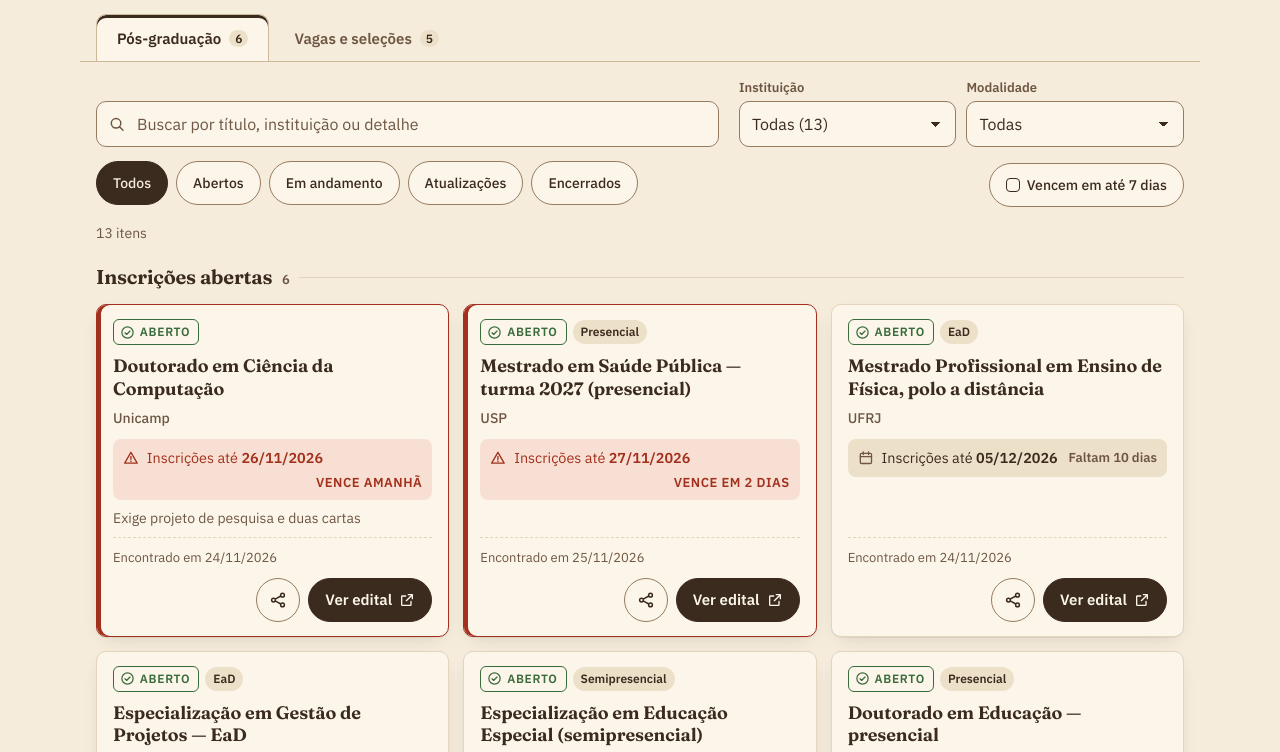
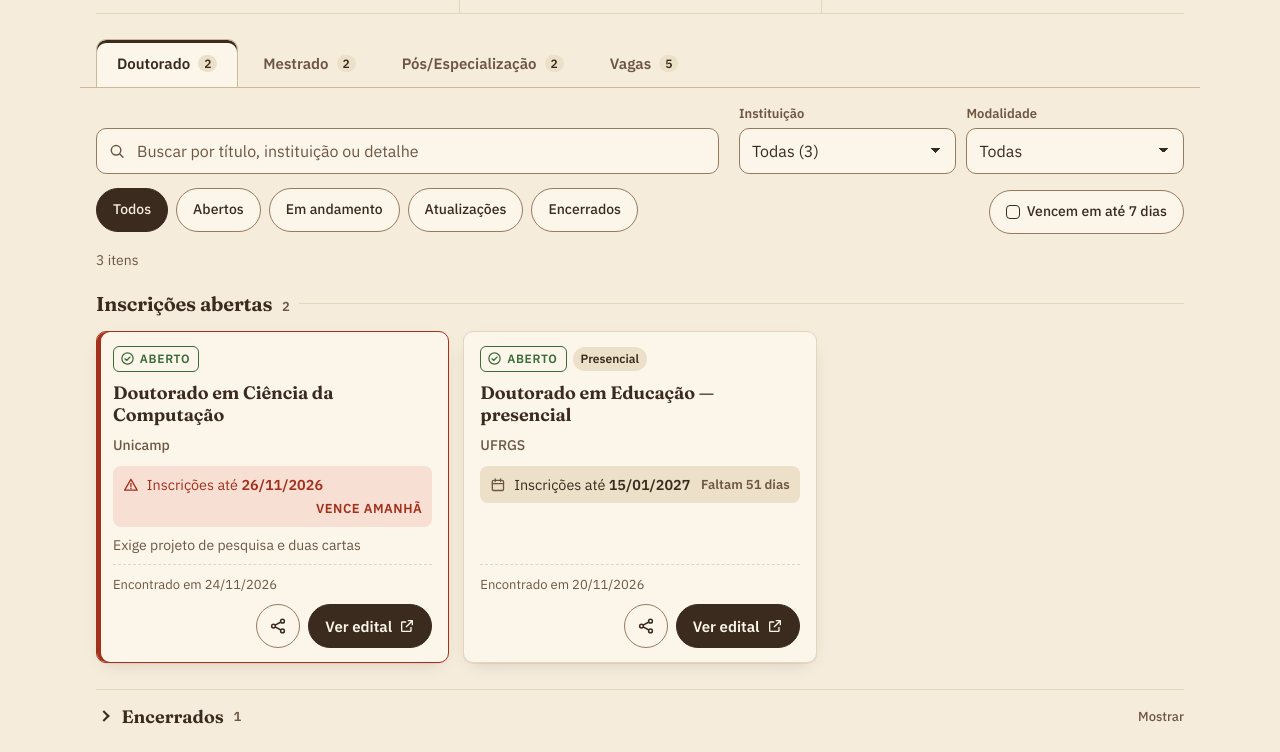
Before and after one commit to wesleymsqt/janelAI, a plain HTML site: page index.html in a window 1280 px wide. Shown: the part 451-1203 px from the top of the page. Drawn offline with Linux system fonts and the light colour scheme.

Commit message:
feat: split graduate tabs by level and move share button to header
- Tabs are now Doutorado, Mestrado, Pós/Especialização and Vagas; graduate
  items are classified by title (titles with both levels show in both tabs)
- Each tab keeps its own filters and open-count badge; tabs scroll
  horizontally on mobile with an edge fade
- Share, theme and refresh buttons sit on the top row next to the date;
  weekday is hidden on narrow screens to fit
- Theme option renamed from "Claro (creme)" to "Claro"

Co-Authored-By: Claude Opus 5.5 <noreply@anthropic.com>

```diff
--- a/assets/app.js
+++ b/assets/app.js
@@ -6,13 +6,23 @@ import { montarItens, ordenar, normalizar, inicioDoDia } from './dados.js';
 
 const DIAS_URGENTE = CONFIG.diasUrgente ?? 3;
 const DIAS_BREVE = CONFIG.diasEmBreve ?? 7;
-const ABAS = ['pos', 'vagas'];
-const NOME_ABA = { pos: 'Pós-graduação', vagas: 'Vagas e seleções' };
+// Duas planilhas (fontes) alimentam quatro abas.
+const FONTES = ['pos', 'vagas'];
+const NOME_FONTE = { pos: 'os editais de pós-graduação', vagas: 'as vagas e seleções' };
+const ABAS = {
+  doutorado: { fonte: 'pos', nome: 'Doutorado', filtro: (it) => it.niveis.includes('doutorado'), abertos: 'Inscrições abertas', vazio: 'Nenhum edital de doutorado na planilha por enquanto.' },
+  mestrado: { fonte: 'pos', nome: 'Mestrado', filtro: (it) => it.niveis.includes('mestrado'), abertos: 'Inscrições abertas', vazio: 'Nenhum edital de mestrado na planilha por enquanto.' },
+  especializacao: { fonte: 'pos', nome: 'Pós/Especialização', filtro: (it) => it.niveis.includes('especializacao'), abertos: 'Inscrições abertas', vazio: 'Nenhum edital de especialização na planilha por enquanto.' },
+  vagas: { fonte: 'vagas', nome: 'Vagas', filtro: () => true, abertos: 'Abertas', vazio: 'Nenhuma vaga ou seleção na planilha por enquanto.' },
+};
+const LISTA_ABAS = Object.keys(ABAS);
+const ehPos = (aba) => ABAS[aba].fonte === 'pos';
 
 const fmtData = new Intl.DateTimeFormat('pt-BR', { day: '2-digit', month: '2-digit', year: 'numeric' });
 const fmtCurta = new Intl.DateTimeFormat('pt-BR', { day: '2-digit', month: '2-digit' });
 const fmtHora = new Intl.DateTimeFormat('pt-BR', { hour: '2-digit', minute: '2-digit' });
-const fmtLonga = new Intl.DateTimeFormat('pt-BR', { weekday: 'long', day: 'numeric', month: 'long', year: 'numeric' });
+const fmtSemana = new Intl.DateTimeFormat('pt-BR', { weekday: 'long' });
+const fmtDia = new Intl.DateTimeFormat('pt-BR', { day: 'numeric', month: 'long', year: 'numeric' });
 const iso = (d) => `${d.getFullYear()}-${String(d.getMonth() + 1).padStart(2, '0')}-${String(d.getDate()).padStart(2, '0')}`;
 
 const $ = (s, r = document) => r.querySelector(s);
@@ -29,16 +39,18 @@ const armazem = {
 // ---------- estado ----------
 const filtroPadrao = () => ({ q: '', status: 'todos', inst: '', mod: '', novos: false, semana: false });
 
+const abaValida = (a) => (a && Object.hasOwn(ABAS, a) ? a : null);
 const estado = {
   hoje: inicioDoDia(),
-  aba: ABAS.includes(location.hash.slice(1)) ? location.hash.slice(1) : (armazem.ler('localStorage', 'janela:aba') || 'pos'),
-  fontes: Object.fromEntries(ABAS.map((a) => [a, { estado: 'carregando', itens: [], erro: null }])),
-  filtros: Object.fromEntries(ABAS.map((a) => [a, filtroPadrao()])),
-  encerradosAbertos: { pos: false, vagas: false },
+  aba: abaValida(location.hash.slice(1)) || abaValida(armazem.ler('localStorage', 'janela:aba')) || LISTA_ABAS[0],
+  fontes: Object.fromEntries(FONTES.map((f) => [f, { estado: 'carregando', itens: [], erro: null }])),
+  filtros: Object.fromEntries(LISTA_ABAS.map((a) => [a, filtroPadrao()])),
+  encerradosAbertos: {},
   ultimaVisita: null,
   atualizadoEm: null,
 };
-if (!ABAS.includes(estado.aba)) estado.aba = 'pos';
+const fonteDe = (aba) => estado.fontes[ABAS[aba].fonte];
+const itensDaAba = (aba) => fonteDe(aba).itens.filter(ABAS[aba].filtro);
 
 // Última visita: o valor de antes desta sessão vira a base do "novo",
 // assim recarregar a página não apaga as novidades.
@@ -74,8 +86,8 @@ const MENSAGENS = {
 };
 const mensagemDe = (e) => (e.tipo === 'http' ? MENSAGENS.http(e.detalhe) : MENSAGENS[e.tipo] || MENSAGENS.rede);
 
-async function baixar(aba) {
-  const cfg = CONFIG.fontes[aba];
+async function baixar(fonte) {
+  const cfg = CONFIG.fontes[fonte];
   const real = (cfg.url || '').trim();
   const url = real || cfg.exemplo;
   const ctrl = new AbortController();
@@ -88,22 +100,22 @@ async function baixar(aba) {
     const texto = await resp.text();
     if (/^\s*<(!doctype|html)/i.test(texto)) throw new ErroFonte('html');
     if (!texto.trim()) throw new ErroFonte('vazio');
-    if (real) armazem.gravar('localStorage', `janela:cache:${aba}`, JSON.stringify({ texto, em: new Date().toISOString() }));
+    if (real) armazem.gravar('localStorage', `janela:cache:${fonte}`, JSON.stringify({ texto, em: new Date().toISOString() }));
     return { itens: ordenar(montarItens(texto, estado.hoje)), exemplo: !real };
   } finally { clearTimeout(timer); }
 }
 
-async function carregar(aba) {
-  const f = estado.fontes[aba];
+async function carregar(fonte) {
+  const f = estado.fontes[fonte];
   f.estado = 'carregando'; f.erro = null; f.cache = null;
-  if (aba === estado.aba) renderPainel();
+  if (ABAS[estado.aba].fonte === fonte) renderPainel();
   try {
-    const r = await baixar(aba);
+    const r = await baixar(fonte);
     Object.assign(f, { estado: 'ok', itens: r.itens, exemplo: r.exemplo });
   } catch (e) {
     const erro = e instanceof ErroFonte ? e : new ErroFonte('rede');
     let salvo = null;
-    try { salvo = JSON.parse(armazem.ler('localStorage', `janela:cache:${aba}`) || 'null'); } catch { /* ignora */ }
+    try { salvo = JSON.parse(armazem.ler('localStorage', `janela:cache:${fonte}`) || 'null'); } catch { /* ignora */ }
     if (salvo?.texto) {
       Object.assign(f, { estado: 'ok', itens: ordenar(montarItens(salvo.texto, estado.hoje)), cache: new Date(salvo.em), erro });
     } else {
@@ -120,7 +132,7 @@ async function carregarTudo() {
   botao.disabled = true;
   $('#atualizado').textContent = 'Carregando planilhas…';
   $('#stats').setAttribute('aria-busy', 'true');
-  await Promise.allSettled(ABAS.map(carregar));
+  await Promise.allSettled(FONTES.map(carregar));
   botao.removeAttribute('aria-busy');
   botao.disabled = false;
   $('#stats').setAttribute('aria-busy', 'false');
@@ -129,8 +141,11 @@ async function carregarTudo() {
 
 // ---------- cabeçalho e resumo ----------
 function renderCabecalho() {
-  $('#hoje').textContent = fmtLonga.format(new Date());
-  const fs = ABAS.map((a) => estado.fontes[a]);
+  const agora = new Date();
+  const semana = fmtSemana.format(agora);
+  // No celular o dia da semana some para caber ao lado dos botões.
+  $('#hoje').innerHTML = `<span class="dia-semana">${semana[0].toUpperCase()}${semana.slice(1)}, </span>${fmtDia.format(agora)}`;
+  const fs = FONTES.map((f) => estado.fontes[f]);
   const at = $('#atualizado');
   if (fs.some((f) => f.estado === 'carregando')) at.textContent = 'Carregando planilhas…';
   else if (fs.every((f) => f.estado === 'erro')) at.textContent = 'Sem dados no momento';
@@ -141,10 +156,10 @@ function renderCabecalho() {
 }
 
 function renderResumo() {
-  const prontas = ABAS.filter((a) => estado.fontes[a].estado === 'ok');
-  if (!prontas.length && ABAS.some((a) => estado.fontes[a].estado === 'carregando')) return;
+  const prontas = FONTES.filter((f) => estado.fontes[f].estado === 'ok');
+  if (!prontas.length && FONTES.some((f) => estado.fontes[f].estado === 'carregando')) return;
 
-  const conta = (fn) => Object.fromEntries(ABAS.map((a) => [a, estado.fontes[a].itens.filter(fn).length]));
+  const conta = (fn) => Object.fromEntries(FONTES.map((f) => [f, estado.fontes[f].itens.filter(fn).length]));
   const soma = (o) => o.pos + o.vagas;
   const ok = (a) => estado.fontes[a].estado === 'ok';
   const detalhar = (o) => `${ok('pos') ? o.pos : '—'} pós · ${ok('vagas') ? o.vagas : '—'} vagas`;
@@ -172,16 +187,15 @@ function renderResumo() {
     $('#st-novos-sub').textContent = 'Primeira visita: a partir da próxima, marcamos o que é novo';
   }
 
-  for (const a of ABAS) {
-    const f = estado.fontes[a];
-    const el = $(`#cont-${a}`);
-    el.innerHTML = f.estado === 'ok' ? `${abertos[a]}<span class="sr-only"> ${abertos[a] === 1 ? 'aberto' : 'abertos'}</span>` : '';
+  for (const a of LISTA_ABAS) {
+    const n = itensDaAba(a).filter((it) => it.status === 'aberto').length;
+    $(`#cont-${a}`).innerHTML = fonteDe(a).estado === 'ok' ? `${n}<span class="sr-only"> ${n === 1 ? 'aberto' : 'abertos'}</span>` : '';
   }
 }
 
 // ---------- abas ----------
 function trocarAba(aba, focar = false) {
-  if (!ABAS.includes(aba)) return;
+  if (!abaValida(aba)) return;
   estado.aba = aba;
   armazem.gravar('localStorage', 'janela:aba', aba);
   history.replaceState(null, '', `#${aba}`);
@@ -190,6 +204,8 @@ function trocarAba(aba, focar = false) {
     b.setAttribute('aria-selected', String(sel));
     b.tabIndex = sel ? 0 : -1;
     if (sel && focar) b.focus();
+    // No celular as abas rolam na horizontal: mantém a ativa à vista.
+    if (sel) b.scrollIntoView({ block: 'nearest', inline: 'nearest' });
   }
   $('#painel').setAttribute('aria-labelledby', `aba-${aba}`);
   preencherFormulario();
@@ -207,9 +223,9 @@ function preencherFormulario() {
   el.mod.value = f.mod;
   el.novos.checked = f.novos;
   el.semana.checked = f.semana;
-  const ehPos = estado.aba === 'pos';
-  $('#campo-mod').hidden = !ehPos;
-  $('.filtros-grade').classList.toggle('uma-coluna', !ehPos);
+  const pos = ehPos(estado.aba);
+  $('#campo-mod').hidden = !pos;
+  $('.filtros-grade').classList.toggle('uma-coluna', !pos);
   $('#f-semana-rotulo').textContent = `Vencem em até ${DIAS_BREVE} dias`;
   // Na primeira visita ainda não há base para "novo": o filtro some em vez de ficar desativado.
   $('#f-novos').closest('.toggle').hidden = !estado.ultimaVisita;
@@ -221,7 +237,7 @@ function lerFormulario() {
   f.q = el.q.value;
   f.status = el.status.value || 'todos';
   f.inst = el.inst.value;
-  f.mod = estado.aba === 'pos' ? el.mod.value : '';
+  f.mod = ehPos(estado.aba) ? el.mod.value : '';
   f.novos = el.novos.checked;
   f.semana = el.semana.checked;
 }
@@ -293,7 +309,7 @@ function card(it) {
   const idTitulo = `t-${it.id}`;
   const tags = [];
   if (ehNovo(it)) tags.push('<span class="tag tag--novo">Novo</span>');
-  if (estado.aba === 'pos' && MODALIDADE[it.modalidade]) tags.push(`<span class="tag">${MODALIDADE[it.modalidade]}</span>`);
+  if (ehPos(estado.aba) && MODALIDADE[it.modalidade]) tags.push(`<span class="tag">${MODALIDADE[it.modalidade]}</span>`);
 
   const botao = it.link
     ? `<button type="button" class="botao-compartilhar" data-compartilhar="${it.id}" aria-label="Compartilhar ou copiar link: ${esc(it.titulo)}" title="Compartilhar ou copiar link">${icone('compartilhar')}</button>` +
@@ -324,7 +340,7 @@ function skeleton(n = 6) {
     <span class="sk sk-linha" style="width:40%"></span><span class="sk sk-prazo"></span>
     <div class="card-rodape"><span class="sk sk-linha" style="width:35%"></span><span class="sk sk-botao"></span></div>
   </div></li>`;
-  return `<span class="sr-only">Carregando ${NOME_ABA[estado.aba]}…</span><div class="grupo"><span class="sk sk-linha" style="width:180px;height:20px;margin-bottom:14px"></span><ul class="cards">${um.repeat(n)}</ul></div>`;
+  return `<span class="sr-only">Carregando ${ABAS[estado.aba].nome}…</span><div class="grupo"><span class="sk sk-linha" style="width:180px;height:20px;margin-bottom:14px"></span><ul class="cards">${um.repeat(n)}</ul></div>`;
 }
 
 function estadoHTML({ icone: ic = 'vazio', titulo, texto, acao = '', erro = false, extra = '' }) {
@@ -343,7 +359,7 @@ function sincronizarAtalhos() {
 function renderPainel() {
   const aba = estado.aba;
   sincronizarAtalhos();
-  const fonte = estado.fontes[aba];
+  const fonte = fonteDe(aba);
   const lista = $('#lista');
   const contador = $('#contador');
   form().hidden = fonte.estado === 'erro';
@@ -360,32 +376,33 @@ function renderPainel() {
     contador.textContent = '';
     lista.innerHTML = estadoHTML({
       erro: true, icone: 'alerta',
-      titulo: `Não deu para carregar ${NOME_ABA[aba].toLowerCase()}`,
+      titulo: `Não deu para carregar ${NOME_FONTE[ABAS[aba].fonte]}`,
       texto: esc(mensagemDe(fonte.erro)),
-      acao: `<button type="button" class="botao" data-acao="tentar" data-aba="${aba}">${icone('recarregar')}Tentar de novo</button>`,
+      acao: `<button type="button" class="botao" data-acao="tentar" data-fonte="${ABAS[aba].fonte}">${icone('recarregar')}Tentar de novo</button>`,
     });
     return;
   }
 
-  atualizarInstituicoes(fonte.itens);
+  const itens = itensDaAba(aba);
+  atualizarInstituicoes(itens);
   const f = estado.filtros[aba];
   $('#limpar').hidden = !filtroAtivo(f);
 
   const avisoCache = fonte.cache
-    ? `<div class="aviso" role="status"><strong>Não deu para atualizar agora.</strong> Mostrando a versão salva em ${fmtData.format(fonte.cache)} às ${fmtHora.format(fonte.cache)}. <button type="button" class="link-botao" data-acao="tentar" data-aba="${aba}">Tentar de novo</button></div>`
+    ? `<div class="aviso" role="status"><strong>Não deu para atualizar agora.</strong> Mostrando a versão salva em ${fmtData.format(fonte.cache)} às ${fmtHora.format(fonte.cache)}. <button type="button" class="link-botao" data-acao="tentar" data-fonte="${ABAS[aba].fonte}">Tentar de novo</button></div>`
     : '';
 
-  if (!fonte.itens.length) {
+  if (!itens.length) {
     contador.textContent = '';
     lista.innerHTML = avisoCache + estadoHTML({
       titulo: 'Nada por aqui ainda',
-      texto: 'A planilha ainda não tem itens. Quando a busca diária encontrar algo, aparece aqui.',
+      texto: `${ABAS[aba].vazio} Quando a busca diária encontrar algo, aparece aqui.`,
     });
     return;
   }
 
-  const filtrados = aplicarFiltros(fonte.itens, f);
-  const total = fonte.itens.length;
+  const filtrados = aplicarFiltros(itens, f);
+  const total = itens.length;
   contador.textContent = filtrados.length === total
     ? plural(total, 'item', 'itens')
     : `Mostrando ${filtrados.length} de ${plural(total, 'item', 'itens')}`;
@@ -408,7 +425,7 @@ function renderPainel() {
     html += grupoHTML('Encerrados', encerrados);
   } else {
     const ativos = filtrados.length - encerrados.length;
-    html += grupoHTML(aba === 'pos' ? 'Inscrições abertas' : 'Abertas', por('aberto'));
+    html += grupoHTML(ABAS[aba].abertos, por('aberto'));
     html += grupoHTML('Em andamento', por('andamento'));
     html += grupoHTML('Atualizações', por('atualizacao'));
     if (encerrados.length) {
@@ -479,7 +496,7 @@ async function compartilhar({ titulo, texto, url, rotulo }) {
 }
 
 function compartilharItem(id) {
-  const it = ABAS.flatMap((a) => estado.fontes[a].itens).find((i) => i.id === id);
+  const it = FONTES.flatMap((f) => estado.fontes[f].itens).find((i) => i.id === id);
   if (!it?.link) return;
   const prazo = it.prazo && it.status !== 'encerrado' ? ` · inscrições até ${fmtData.format(it.prazo)}` : '';
   compartilhar({ titulo: it.titulo, texto: `${it.titulo} (${it.instituicao})${prazo}`, url: it.link, rotulo: 'Link do edital' });
@@ -488,7 +505,7 @@ function compartilharItem(id) {
 // ---------- tema ----------
 const TEMAS = {
   auto: { icone: 'auto', nome: 'automático' },
-  claro: { icone: 'sol', nome: 'claro (creme)' },
+  claro: { icone: 'sol', nome: 'claro' },
   escuro: { icone: 'lua', nome: 'escuro' },
 };
 const corMeta = [...document.querySelectorAll('meta[name="theme-color"]')].map((m) => [m, m.content]);
@@ -572,7 +589,7 @@ function ligarEventos() {
     if (b.dataset.acao === 'limpar') limpar();
     if (b.dataset.acao === 'tentar') {
       // Depois de tentar de novo, o foco volta ao painel (o botão some com o re-render).
-      carregar(b.dataset.aba).then(() => $('#painel').focus());
+      carregar(b.dataset.fonte).then(() => $('#painel').focus());
     }
   });
 
@@ -607,6 +624,12 @@ function ligarEventos() {
     });
   }
   window.addEventListener('hashchange', () => trocarAba(location.hash.slice(1)));
+  // Some o degradê das abas quando já se chegou ao fim da rolagem.
+  const barra = $('.abas');
+  const marcarFim = () => barra.classList.toggle('no-fim', barra.scrollLeft + barra.clientWidth >= barra.scrollWidth - 4);
+  barra.addEventListener('scroll', marcarFim, { passive: true });
+  window.addEventListener('resize', marcarFim);
+  marcarFim();
   // Atalho: "/" foca a busca.
   document.addEventListener('keydown', (e) => {
     if (e.key === '/' && !/input|select|textarea/i.test(document.activeElement?.tagName || '')) {
--- a/assets/dados.js
+++ b/assets/dados.js
@@ -118,6 +118,19 @@ export function detectarModalidade(...textos) {
   return 'nd';
 }
 
+/**
+ * Nível do curso, pelo título: doutorado, mestrado ou especialização (o resto da pós:
+ * especialização, MBA, residência…). "Mestrado e Doutorado em X" entra nas duas abas.
+ */
+export function detectarNiveis(titulo) {
+  const t = normalizar(titulo);
+  const niveis = [];
+  if (/doutorado|\bphd\b/.test(t)) niveis.push('doutorado');
+  if (/mestrado/.test(t)) niveis.push('mestrado');
+  if (!niveis.length) niveis.push('especializacao');
+  return niveis;
+}
+
 /** Exibe a instituição: se vier uma URL, mostra só o domínio. */
 function nomeInstituicao(site) {
   const s = String(site ?? '').trim();
@@ -172,6 +185,7 @@ export function montarItens(textoCSV, hoje = inicioDoDia()) {
       encontrado: lerData(l[mapa.data]),
       link: linkSeguro(l[mapa.link]),
       modalidade: detectarModalidade(titulo, situacaoTexto),
+      niveis: detectarNiveis(titulo),
     };
     item.diasRestantes = item.prazo ? diasEntre(hoje, item.prazo) : null;
     item.id = chave(item);
--- a/assets/estilos.css
+++ b/assets/estilos.css
@@ -125,19 +125,21 @@ code { font-size: .9em; background: var(--papel-3); padding: .1em .35em; border-
 .cabecalho { padding: 14px 0 14px; border-bottom: 1px solid var(--regra); }
 @media (min-width: 768px) { .cabecalho { padding: 22px 0 20px; } }
 
+.topo-linha { display: flex; align-items: center; justify-content: space-between; gap: 12px; margin-bottom: 12px; }
 .linha-data {
-  margin: 0 0 10px; font-size: .8125rem; color: var(--tinta-2);
+  margin: 0; font-size: .8125rem; color: var(--tinta-2);
   display: flex; flex-wrap: wrap; gap: .15rem .45rem; letter-spacing: .01em;
 }
 .linha-data #hoje::first-letter { text-transform: uppercase; }
 
-.marca-linha { display: flex; align-items: flex-end; justify-content: space-between; gap: 12px; }
+.dia-semana { display: none; }
+@media (min-width: 560px) { .dia-semana { display: inline; } }
 
 .marca {
   margin: 0; display: flex; align-items: center; gap: .14em;
   font-family: var(--serif);
   font-weight: 650;
-  font-size: clamp(2.4rem, 10vw, 4.5rem);
+  font-size: clamp(2.6rem, 11vw, 4.5rem);
   line-height: .9;
   letter-spacing: -.03em;
   font-variation-settings: "opsz" 144;
@@ -279,7 +281,7 @@ code { font-size: .9em; background: var(--papel-3); padding: .1em .35em; border-
 .abas::-webkit-scrollbar { display: none; }
 
 [role="tab"] {
-  flex: 1 1 0; min-height: 48px; padding: 8px 12px;
+  flex: 0 0 auto; min-height: 48px; padding: 8px 14px;
   display: inline-flex; align-items: center; justify-content: center; gap: .5rem;
   font: 600 .9375rem var(--sans); color: var(--tinta-2); white-space: nowrap;
   background: transparent; border: 1px solid transparent; border-bottom: 0;
@@ -299,7 +301,12 @@ code { font-size: .9em; background: var(--papel-3); padding: .1em .35em; border-
 }
 .aba-contagem:empty { display: none; }
 @media (min-width: 768px) {
-  [role="tab"] { flex: 0 0 auto; padding: 8px 20px; }
+  [role="tab"] { padding: 8px 20px; }
+}
+/* Indica que há mais abas para o lado no celular */
+@media (max-width: 767px) {
+  .abas { scroll-padding-inline: var(--gutter); mask-image: linear-gradient(90deg, #000 calc(100% - 28px), transparent); }
+  .abas.no-fim { mask-image: none; }
 }
 
 #painel { outline: none; padding-top: 16px; }
--- a/index.html
+++ b/index.html
@@ -48,21 +48,12 @@
 
   <header class="cabecalho">
     <div class="wrap">
-      <p class="linha-data">
-        <span id="hoje"></span>
-        <span class="sep" aria-hidden="true">·</span>
-        <span id="atualizado">Carregando planilhas…</span>
-      </p>
-      <div class="marca-linha">
-        <h1 class="marca" aria-label="janelAI">
-          <svg class="marca-simbolo" viewBox="0 0 64 64" aria-hidden="true" focusable="false">
-            <path class="ms-painel" d="M32 8a18 18 0 0 1 18 18v8H32Z"/>
-            <path class="ms-traco" d="M14 52V26a18 18 0 0 1 36 0v26Z"/>
-            <path class="ms-traco" d="M32 8v44M14 34h36"/>
-            <path class="ms-faisca" d="M41 15.5c.8 4.6 2.6 6.4 7.2 7.2-4.6.8-6.4 2.6-7.2 7.2-.8-4.6-2.6-6.4-7.2-7.2 4.6-.8 6.4-2.6 7.2-7.2Z"/>
-          </svg>
-          <span class="marca-texto" aria-hidden="true">janel<span class="marca-ai">AI</span></span>
-        </h1>
+      <div class="topo-linha">
+        <p class="linha-data">
+          <span id="hoje"></span>
+          <span class="sep" aria-hidden="true">·</span>
+          <span id="atualizado">Carregando planilhas…</span>
+        </p>
         <div class="controles">
           <div class="tema">
             <button type="button" class="botao-icone" id="tema-botao" aria-expanded="false" aria-controls="tema-menu" aria-label="Tema: automático">
@@ -71,16 +62,29 @@
             <fieldset class="tema-menu" id="tema-menu" hidden>
               <legend>Tema</legend>
               <label class="tema-opcao"><input type="radio" name="tema" value="auto"><span><svg aria-hidden="true"><use href="#i-auto"/></svg>Automático</span></label>
-              <label class="tema-opcao"><input type="radio" name="tema" value="claro"><span><svg aria-hidden="true"><use href="#i-sol"/></svg>Claro (creme)</span></label>
+              <label class="tema-opcao"><input type="radio" name="tema" value="claro"><span><svg aria-hidden="true"><use href="#i-sol"/></svg>Claro</span></label>
               <label class="tema-opcao"><input type="radio" name="tema" value="escuro"><span><svg aria-hidden="true"><use href="#i-lua"/></svg>Escuro</span></label>
             </fieldset>
           </div>
+          <button type="button" class="botao-icone" id="compartilhar-site" aria-label="Compartilhar o janelAI">
+            <svg aria-hidden="true"><use href="#i-compartilhar"/></svg>
+            <span class="rotulo-largo">Compartilhar</span>
+          </button>
           <button type="button" class="botao-icone" id="recarregar" aria-label="Atualizar dados agora">
             <svg aria-hidden="true"><use href="#i-recarregar"/></svg>
             <span class="rotulo-largo">Atualizar</span>
           </button>
         </div>
       </div>
+      <h1 class="marca" aria-label="janelAI">
+        <svg class="marca-simbolo" viewBox="0 0 64 64" aria-hidden="true" focusable="false">
+          <path class="ms-painel" d="M32 8a18 18 0 0 1 18 18v8H32Z"/>
+          <path class="ms-traco" d="M14 52V26a18 18 0 0 1 36 0v26Z"/>
+          <path class="ms-traco" d="M32 8v44M14 34h36"/>
+          <path class="ms-faisca" d="M41 15.5c.8 4.6 2.6 6.4 7.2 7.2-4.6.8-6.4 2.6-7.2 7.2-.8-4.6-2.6-6.4-7.2-7.2 4.6-.8 6.4-2.6 7.2-7.2Z"/>
+        </svg>
+        <span class="marca-texto" aria-hidden="true">janel<span class="marca-ai">AI</span></span>
+      </h1>
       <p class="lema">Editais de pós-graduação, bolsas, estágios e seleções, garimpados com IA e com o prazo sempre à vista.</p>
     </div>
   </header>
@@ -110,15 +114,21 @@
     </section>
 
     <div class="abas" role="tablist" aria-label="Seções">
-      <button type="button" role="tab" id="aba-pos" data-aba="pos" aria-controls="painel" aria-selected="true">
-        Pós-graduação <span class="aba-contagem" id="cont-pos"></span>
+      <button type="button" role="tab" id="aba-doutorado" data-aba="doutorado" aria-controls="painel" aria-selected="true">
+        Doutorado <span class="aba-contagem" id="cont-doutorado"></span>
+      </button>
+      <button type="button" role="tab" id="aba-mestrado" data-aba="mestrado" aria-controls="painel" aria-selected="false" tabindex="-1">
+        Mestrado <span class="aba-contagem" id="cont-mestrado"></span>
+      </button>
+      <button type="button" role="tab" id="aba-especializacao" data-aba="especializacao" aria-controls="painel" aria-selected="false" tabindex="-1">
+        Pós/Especialização <span class="aba-contagem" id="cont-especializacao"></span>
       </button>
       <button type="button" role="tab" id="aba-vagas" data-aba="vagas" aria-controls="painel" aria-selected="false" tabindex="-1">
-        Vagas e seleções <span class="aba-contagem" id="cont-vagas"></span>
+        Vagas <span class="aba-contagem" id="cont-vagas"></span>
       </button>
     </div>
 
-    <section id="painel" role="tabpanel" aria-labelledby="aba-pos" tabindex="-1">
+    <section id="painel" role="tabpanel" aria-labelledby="aba-doutorado" tabindex="-1">
       <form class="filtros" id="filtros" role="search" aria-label="Filtrar a lista" onsubmit="return false">
         <div class="campo campo--busca">
           <label for="f-busca" class="sr-only">Buscar</label>
@@ -173,9 +183,6 @@
   <footer class="rodape">
     <div class="wrap">
       <p><strong>janelAI</strong>: dados das planilhas de monitoramento, atualizadas todos os dias por uma busca automática com IA. Confira sempre o edital oficial antes de se inscrever.</p>
-      <button type="button" class="botao botao--secundario" id="compartilhar-site">
-        <svg aria-hidden="true"><use href="#i-compartilhar"/></svg>Compartilhar o janelAI
-      </button>
     </div>
   </footer>
 
```
